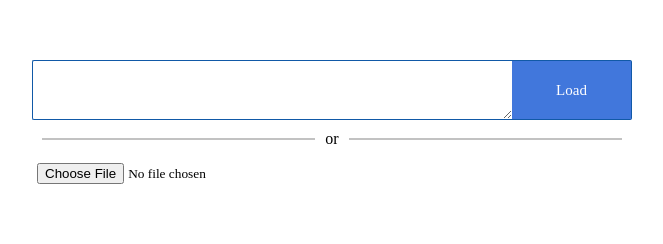
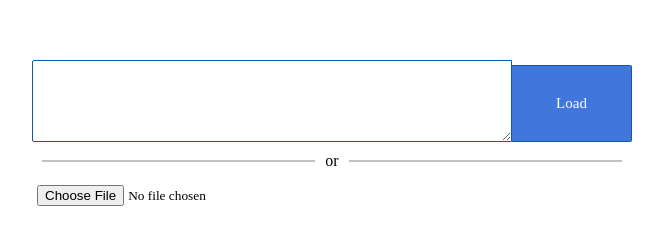
Before and after one commit to statesmans/data-tableEditor, a plain HTML site: page index.html in a window 1280 px wide. Shown: the whole page, without its empty margins (308-971 px from the left). Drawn offline with Linux system fonts and the light colour scheme.

Commit message:
textarea flex height

```diff
--- a/index.html
+++ b/index.html
@@ -29,16 +29,14 @@
                     <div class="value-list__block" id="valueList"></div>
                 </div>
             </div>
-            <div class="json-list__add-btn" id="addBtn">
-
-            </div>
+            <div class="json-list__add-btn" id="addBtn"></div>
 
         </div>
 
         <div class="input-block" id="inputBlock">
 
             <div class="input-block__textarea textarea">
-                <textarea class="textarea__input" name="JSON" id="strJSON" cols="30" rows="10" ></textarea>
+                <textarea class="textarea__input" name="JSON" id="strJSON" cols="30" rows="5"></textarea>
                 <button class="textarea__load-button" id="loadBtn">Load</button>
             </div>
             <span> or </span>
--- a/sass/main.scss
+++ b/sass/main.scss
@@ -50,12 +50,11 @@
     display: flex;
     justify-content: center;
     width: 100%;
-    height: 60px;
+
 
     &__input {
         width: 80%;
         border: 1px solid rgb(17, 89, 167);
-        border-right: 0;
         border-radius: 2px 0 0 2px;
         &::after {
             content: '';
@@ -76,6 +75,9 @@
     &__load-button {
 
         width: 20%;
+        min-width: 120px;
+        height: 77px;
+        align-self: flex-end;
         color: #fff;
         font-size: 15px;
         background-color: rgb(65, 119, 220);
```
Also changed, not shown: css/main.css, sass/main.css, 3 other files.
